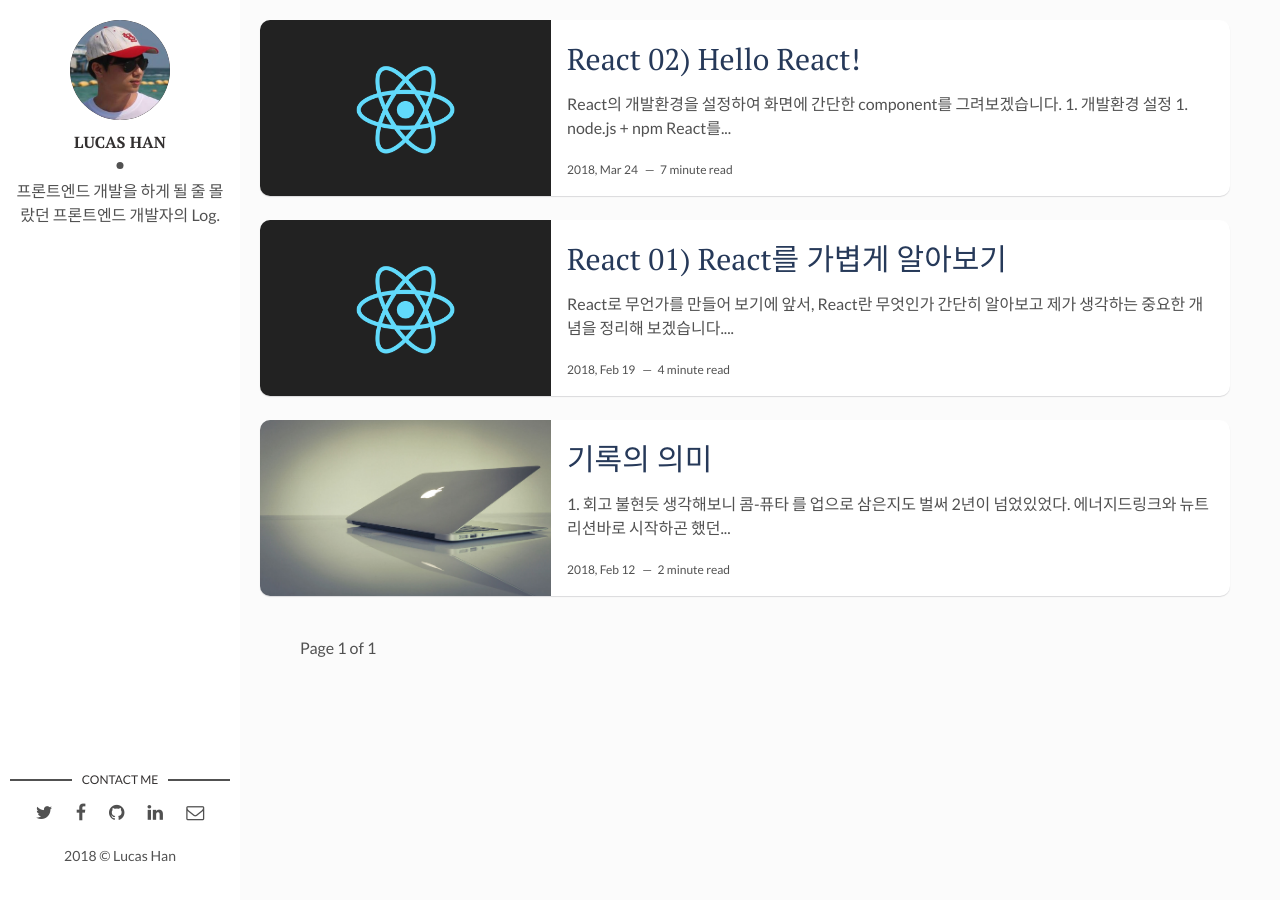
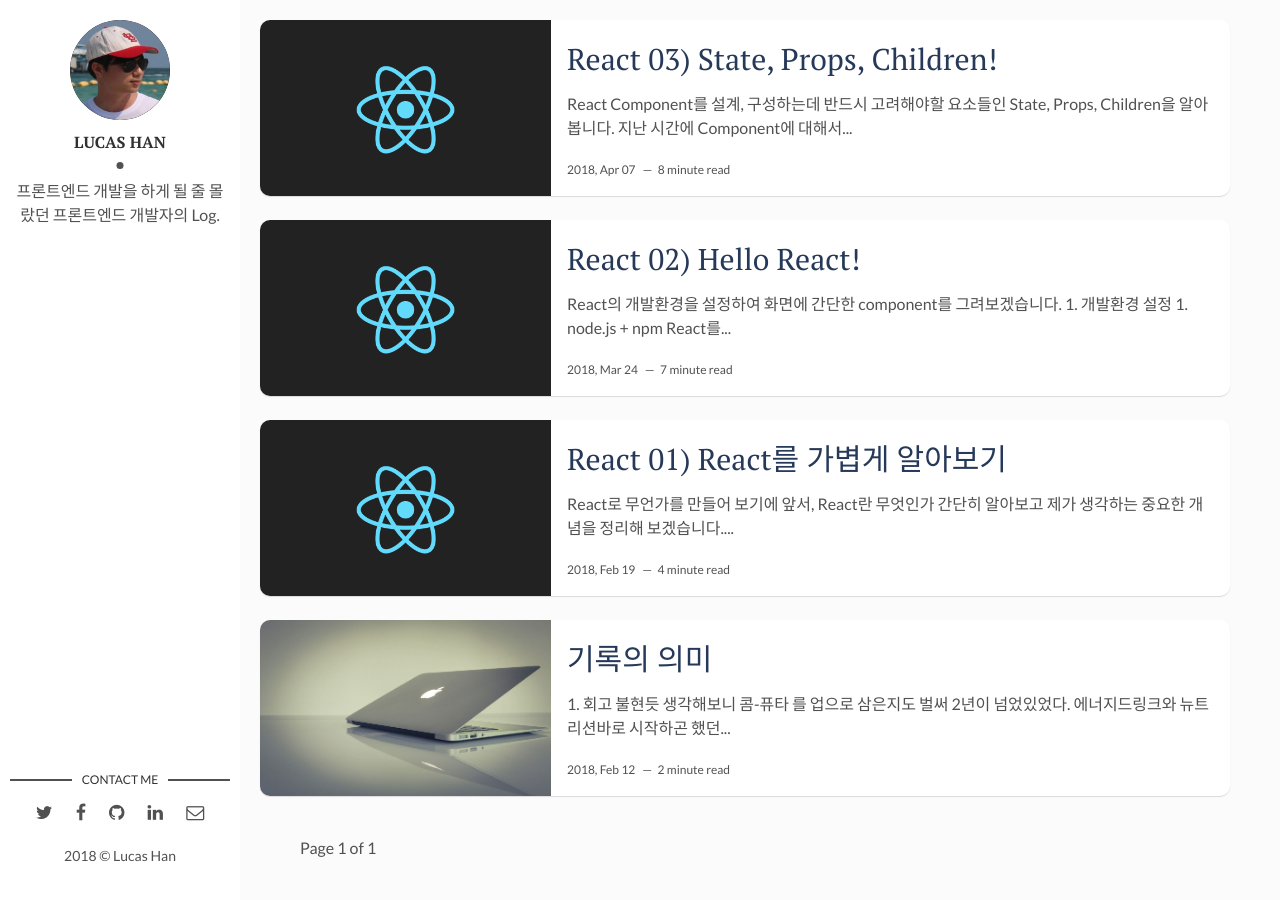
Before and after one commit to stardustrain/stardustrain.github.io, a Jekyll site: the page built from index.html, in a window 1280 px wide. Built offline with Jekyll 4.4.1, drawn with Linux system fonts in a browser that asks for light colours; the list of posts is cut into pages by our own code; part of the change alters nothing that is shown.

Commit message:
Add forth post.

````diff
--- /dev/null
+++ b/_posts/2017-04-07-state-props-children.markdown
@@ -0,0 +1,339 @@
+---
+layout: post
+title: React 03) State, Props, Children!
+date: 2018-04-07 14:00:00 +0900
+description: # Add post description (optional)
+img: ./react01/react-background.png # Add image post (optional)
+tags: [frontend, React] # add tag
+---
+
+
+> React Component를 설계, 구성하는데 반드시 고려해야할 요소들인 State, Props, Children을 알아봅니다.
+
+지난 시간에 Component에 대해서 알아보았었습니다 ([다시보기](https://stardustrain.github.io/react-hello-world/)). 지난 시간의 글을 읽어보신다면, 분명히 큰 불편함을 느끼셨을 겁니다. 바로 Dom element안에 사용자들에게 보여줄 data가 hard coding되어있었기 때문입니다 (개인적인 생각으로 **개발자**라면 `hard coding에 대해서 본능적인 적개심`이 있어야 한다고 생각합니다). 그렇다면, 본능을 일깨우기 위해서 ~~치가 떨렸을법한~~ 저번 시간의 코드를 다시 가져와 보죠.
+
+```jsx
+// ./TodoItemList.js
+import React, { Component } from 'react'
+
+class TodoItemList extends Component {
+  render() {
+    return (
+      <ul>
+        <li>글쓰기</li>
+        <li>운동하기</li>
+        <li>React 공부</li>
+        <li>다른 사람 글 읽기</li>
+        <li>산책하기</li>
+        <li>다이어트</li>
+        <li>식단관리</li>
+        <li>자료구조 114페이지</li>
+      </ul>
+    )
+  }
+}
+```
+
+이 ~~극혐~~코드를 보면서 다음과 같은 합리적인 의심이 발생한다면 정말 좋은 현상입니다.
+> - 할 일중'글쓰기'가 끝났을때, 스타일 변경 혹은 목록에서 삭제를 해야 한다면 어떻게 할 것인가(~~새로운 배포가 답~~)?
+> - 반대로, 새로운 할 일을 추가해야 한다면 어떻게 할 것인가?
+> - 궁극적으로, 이런 서비스를 만든다고 했을 때, 각 이용자 마다 다른 할 일을 어떻게 나타낼 것인가?
+
+React는 이런 문제들을 `State`와 `Props`라는 방법으로 관리하고 있습니다. 저번 포스트에서 사용했었던 Component들을 간단히 Refactoring해 가면서 State와 Props의 개념을 알아보겠습니다.
+
+## 1. State
+React의 모든 Component는 자신의 상태, 즉 '`State`'를 가질 수 있습니다. Component는 State를 이용하여 화면을 그려주거나, 자식 Component 상태를 변경할 수 도 있습니다(그 밖의 여러가지 일이 가능합니다).
+아까의 코드를 좀 더 합리적이고, 보기 좋은 형태로 바꾸어 보겠습니다. 아래의 코드를 Refactoring하는 과정에서 처음보는 기능들이 등장할 수도 있지만 너무 신경쓰지 마시고, State자체의 역할에 대해 보아 주시길 바랍니다.
+
+```jsx
+// ./TodoItemList.js
+import React, { Component } from 'react'
+
+class TodoItemList extends Component {
+  state = {
+    todoItems: [
+      '글쓰기',
+      '운동하기',
+      'React 공부',
+      '다른 사람 글 읽기',
+      '산책하기',
+      '다이어트',
+      '식단관리',
+      '자료구조 114페이지',
+    ]
+  }
+
+  render() {
+    return (
+      <ul>
+        {this.state.todoItems.map(item => (
+          <li key={item}>{item}</li>
+        ))}
+      </ul>
+    )
+  }
+}
+```
+
+TodoItemList를 이렇게 바꾸어도 화면은 변함이 없습니다. 하지만 code상으로는 정말 중요한 변화가 발생하였다는 것을 너무 쉽게 확인하실 수 있으실 수 있습니다. 바로, 화면에서 보여지는 부분이 State에 따라 유동적으로 바뀔 수 있다는 것입니다. 즉 State에 선언되어있는 todoItems를 바꿔주면, 그에 따라 화면이 유동적으로 변한다는 말 입니다. 이번에는 버튼 클릭을 통해 todoItems를 변경해줄 수 있도록 코드를 약간 수정하여 봅니다.
+
+```jsx
+// ./TodoItemList.js
+import React, { Component } from 'react'
+
+class TodoItemList extends Component {
+  state = {
+    todoItems: [
+      '글쓰기',
+      '운동하기',
+      'React 공부',
+      '다른 사람 글 읽기',
+      '산책하기',
+      '다이어트',
+      '식단관리',
+      '자료구조 114페이지',
+    ]
+  }
+
+  addRandomTodo = () => {
+    this.setState({
+      todoItems: [
+        ...this.state.todoItems,
+        '새로운 할 일',
+      ]
+    })
+  }
+
+  render() {
+    return (
+      <ul>
+        {this.state.todoItems.map((item, index) => [
+          <li key={item}>{item}</li>,
+          <button
+            key={`TodoItemListButton-${index}-${item}`}
+            onClick={this.addRandomTodo}
+          >
+            할 일 추가하기
+          </button>
+        ])}
+      </ul>
+    )
+  }
+}
+```
+
+> - 이제 각 할 일의 밑에 새로운 버튼들이 그려지게 되었습니다.
+> - 이 버튼은 클릭할 때 마다 addRandomTodo를 호출하게 되고, addRandomTodo는 호출될 때 마다 state의 todoItems에 새로운 요소를 push하게 됩니다.
+> - React의 State는 반드시 **`setState()`** 함수를 통해 변경해야 합니다.
+
+버튼을 클릭하게 되면 이제 다음과 같은 화면의 변화가 있을 겁니다.
+
+![image](../assets/img/react03/click-add-random-todo.gif)
+
+자, State와 간단한 기능을 넣었을 뿐인데 Component의 기능이 좀더 유연하고, 유동적인 모습으로 바뀌었다는 것을 금방 느낄 수 있습니다. 혹시 첫 번째 포스트에서 설명드렸던 [**`One Way Data Flow`**](https://stardustrain.github.io/what-is-a-react/)를 기억하고 계신다면 이해가 더욱 빠를것이라 생각합니다. Compoenent의 State(Data)가 화면에 보여지고(View), 이 화면에서 발생한 클릭(Action)이 State(Data)를 변경시켜, 다시 화면(View)에 반영되었죠.
+
+## 2. Props
+음, 그런데 잘 생각해보니 TodoItemList가 가지고 있는 todoItems를 여러 Component들이 알아야 할 수도 있다는 생각이 듭니다. 기억하실지 모르겠지만, 우리는 TodoInput이라는 할일 입력만을 담당하는 Component를 만들었기 때문입니다(기억이 나...시나요?).
+
+이런 고민을 React에서는 쉽게 해결 할 수 있습니다. 바로 `부모` Component의 State를 `자식`에게 알려주는 방법인데요, 그것이 바로 `Props`라는 것 입니다.
+
+그렇기 때문에 todoItems는 TodoItemList가 아닌 TodoList의 State인 것이 더 맞는것 같습니다. 왜냐하면 TodoList는 TodoItemList와 TodoInput라는 두 Component를 가지고 있는 `부모` Component기 때문이죠.
+
+너무 많은 개념들이 한번에 나와서 조금 힘들게 느껴지수도 있지만, 한 번 이녀석을 이해해 보겠다는 생각으로 다시 코드를 써보겠습니다.
+
+```jsx
+// ./TodoList.js
+import React, { Component } from 'react'
+
+import TodoInput from './TodoInput'
+import TodoItemList from './TodoItemList'
+
+class TodoList extends Component {
+  state = {
+    todoItems: [
+      '글쓰기',
+      '운동하기',
+      'React 공부',
+      '다른 사람 글 읽기',
+      '산책하기',
+      '다이어트',
+      '식단관리',
+      '자료구조 114페이지',
+    ]
+  }
+
+  render() {
+    return (
+      <div className="App">
+        <h2>Todo List</h2>
+        <TodoInput />
+        <TodoItemList
+          todoItems={this.state.todoItems}
+        />
+      </div>
+    )
+  }
+}
+
+export default TodoList
+
+// ./TodoItemList.js
+import React, { Component } from 'react'
+
+class TodoItemList extends Component {
+  addRandomTodo = () => {
+    this.setState({
+      todoItems: [
+        ...this.state.todoItems,
+        '새로운 할 일',
+      ]
+    })
+  }
+
+  render() {
+    return (
+      <ul>
+        {this.props.todoItems.map((item, index) => [
+          <li key={item}>{item}</li>,
+          <button
+            key={`TodoItemListButton-${index}-${item}`}
+            onClick={this.addRandomTodo}
+          >
+            할 일 추가하기
+          </button>
+        ])}
+      </ul>
+    )
+  }
+}
+
+export default TodoItemList
+```
+
+> - todoItmes는 이제 TodoList의 State가 되었습니다.
+> - todoItems를 ```todoItems={this.state.todoItems}``` 이런 방법으로 TodoItemList에 전달 합니다.
+> - TodoItemList의 입장에서는 todoItems는 이제 State가 아닌, 부모로 부터 전달받은 Props 입니다.
+
+코드를 바꾸어 보셨나요? 화면은 여전히 변함이 없습니다. 하지만 버튼을 클릭하게된다면, 에러가 발생합니다. 바로, TodoItemList의 State에 더 이상 todoItems가 없다는 에러죠. 아까도 말씀드렸지만, 우리는 이러한 문제를 해결하기 위해 TodoInput를 만들어 놓았습니다. 더 이상 TodoItemList에서 todoItems의 변경에 관여하지 않게 코드를 바꿔보겠습니다.
+
+```jsx
+// ./TodoList.js
+import React, { Component } from 'react'
+
+import TodoInput from './TodoInput'
+import TodoItemList from './TodoItemList'
+
+class TodoList extends Component {
+  state = {
+    todoItems: [
+      '글쓰기',
+      '운동하기',
+      'React 공부',
+      '다른 사람 글 읽기',
+      '산책하기',
+      '다이어트',
+      '식단관리',
+      '자료구조 114페이지',
+    ]
+  }
+
+  addTodoItems = item => () => {
+    this.setState({
+      todoItems: [
+        ...this.state.todoItems,
+        item,
+      ]
+    })
+  }
+
+  render() {
+    return (
+      <div className="App">
+        <h2>Todo List</h2>
+        <TodoInput
+          addTodoItems={this.addTodoItems}
+        />
+        <TodoItemList
+          todoItems={this.state.todoItems}
+        />
+      </div>
+    )
+  }
+}
+
+export default TodoList
+
+// ./TodoInput.js
+import React, { Component } from 'react'
+
+class TodoInput extends Component {
+  state = {
+    todoItem: '',
+  }
+
+  handleChange = (e) => {
+    this.setState({
+      todoItem: e.target.value,
+    })
+  }
+
+  render() {
+    return [
+      <input
+        key="TodoInput-input"
+        type="text"
+        placeholder="할일 입력해보기"
+        onChange={this.handleChange}
+      />,
+      <button
+        key="TodoInput-button"
+        onClick={this.props.addTodoItems(this.state.todoItem)}
+      >
+        입력하기
+      </button>,
+    ]
+  }
+}
+
+export default TodoInput
+
+// ./TodoItemList.js
+import React, { Component } from 'react'
+
+class TodoItemList extends Component {
+  render() {
+    return (
+      <ul>
+        {this.props.todoItems.map(item =>
+          <li key={item}>{item}</li>,
+        )}
+      </ul>
+    )
+  }
+}
+
+export default TodoItemList
+```
+
+> - todoItem을 추가하는(todoItems라는 state를 변경하는) 함수가 TodoList에 선언되어있고 TodoInput은 이 함수를 Props로 받았습니다.
+> - TodoInput에 있는 버튼을 클릭하면, 부모 Component인 TodoList에서 받은 addTodoItems에 todoItem이라는 State를 parameter로 넣어 실행하게 됩니다.
+> - TodoItemList는 부모로부터 받은 todoItems라는 Props가 바뀔때 마다 화면을 다시 그리게 됩니다. 그리고 단지 todo item만을 보여주는 가볍고 명확한 Component로 변했습니다.
+
+무언가 많이 정신 없으시죠? 하지만 이왕 코드를 많이 바꾸었으니 우리가 의도한 대로 기능이 동작하는지 확인해 봅니다.
+
+![image](../assets/img/react03/input-todo.gif)
+
+So Coooooooooool 합니다! 우리가 원하는 대로 Component들의 기능이 동작하고 있습니다. 더불어, 위에서 설명했다시피 각 Component들의 역할이 좀 더 명확해지고 가벼워졌습니다.
+
+Props를 사용하실때의 주의점은, Props는 **`Read-Only`** 값이라는 것 입니다. 부모로부터 받은 Props는 **`절대 변경해서는 안됩니다.`** 만약 Props의 변경이 필요하다면, `부모`에서 변경하여 `자식`으로 값을 내려보내는 것이 맞습니다(혹은 자식 Component의 State에 담아 쓰는 방법도 있습니다).
+
+## 3. Children
+
+## 4. Smart Component - Dumb Component
+
+## 5. Immutable?
+
+---
+#### 참고 링크
+> https://reactjs.org/docs/state-and-lifecycle.html
+---
--- a/assets/css/main.css
+++ b/assets/css/main.css
@@ -1443,3 +1443,7 @@ a.newer-posts:hover {
     font-size: 21px;
   }
 }
+
+.placement-bottom {
+  display: none !important;
+}
````
Also changed, not shown: _posts/2017-03-24-react-hello-world.markdown (renamed from _posts/2017-02-19-react-hello-world.markdown), assets/img/react03/click-add-random-todo.gif (added), assets/img/react03/input-todo.gif (added), 1 other file.
